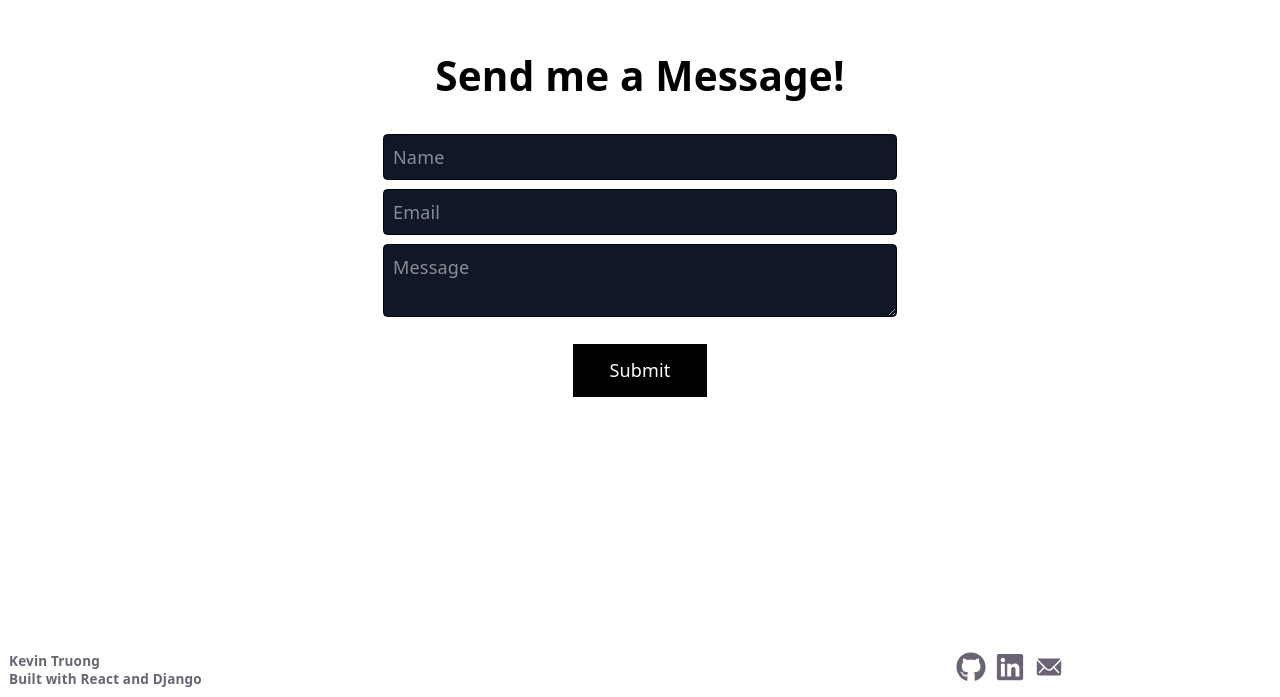
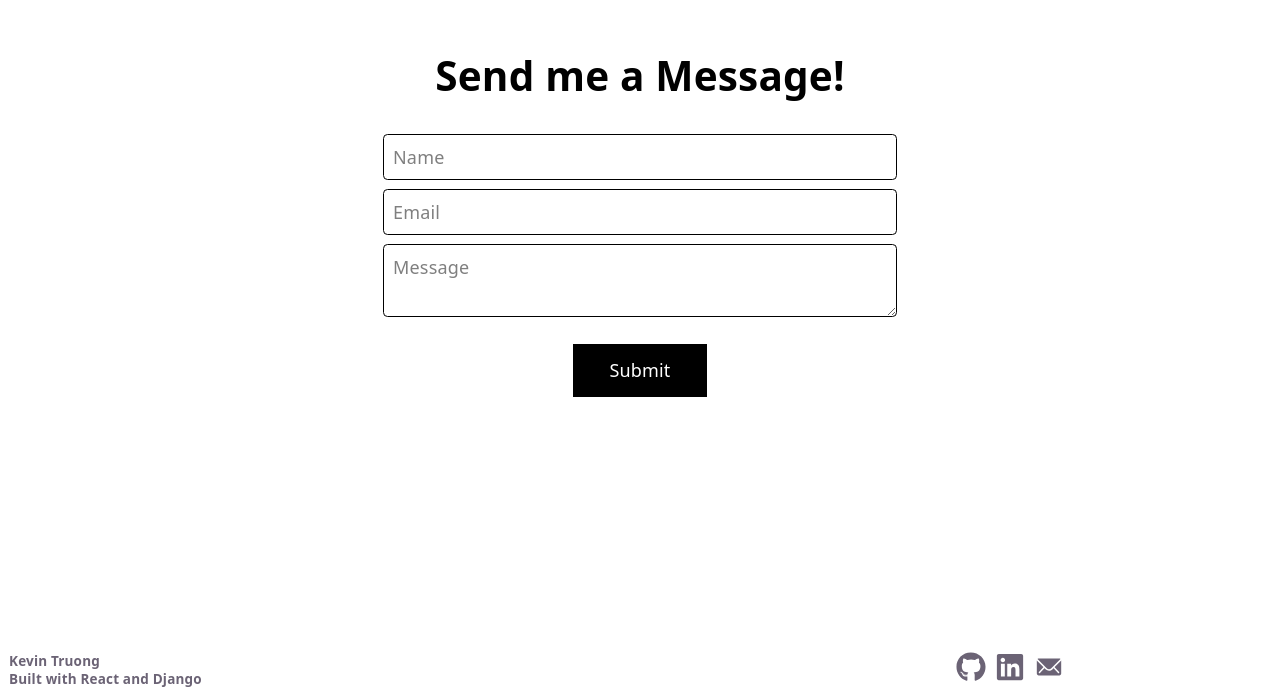
Before and after one commit to VisualRaindrop/visualraindrop-web, a React (Vite) app in the folder frontend/: page / in a window 1280 px wide. Shown: the part 2593-3290 px from the top of the page. Built offline with nearby package versions, Linux system fonts and the light colour scheme; no server answers.

Commit message:
Apply correct styling for white mode contact form, and update dark mode styles

```diff
--- a/frontend/src/sections/Contact.tsx
+++ b/frontend/src/sections/Contact.tsx
@@ -29,14 +29,14 @@ function Contact() {
                 <div className={'text-center mb-8'}>
                     <h2 className={'text-2xl md:text-3xl xl:text-4xl 2xl:text-5xl font-bold text-black dark:text-white'}>Send me a Message!</h2>
                 </div>
-                <form onSubmit={handleSubmit} className={'w-1/2 flex flex-col gap-2 text-white dark:text-black rounded-lg'}>
+                <form onSubmit={handleSubmit} className={'w-1/2 flex flex-col gap-2 text-black dark:text-black rounded-lg'}>
                     <input
                         type='text'
                         name='name'
                         value={contact_form_data.name}
                         onChange={handleChange}
                         placeholder='Name'
-                        className={'w-full border border-black bg-gray-900 dark:border-white dark:bg-gray-100 rounded p-2'}
+                        className={'w-full border border-black bg-white dark:border-white dark:bg-gray-100 rounded p-2'}
                         required
                     />
                     <input
@@ -45,7 +45,7 @@ function Contact() {
                         value={contact_form_data.email}
                         onChange={handleChange}
                         placeholder='Email'
-                        className={'w-full border border-black bg-gray-900 dark:border-white dark:bg-gray-100 rounded p-2'}
+                        className={'w-full border border-black bg-white dark:border-white dark:bg-gray-100 rounded p-2'}
                         required
                     />
                     <textarea
@@ -53,7 +53,7 @@ function Contact() {
                         value={contact_form_data.message}
                         onChange={handleChange}
                         placeholder='Message'
-                        className={'w-full border border-black bg-gray-900 dark:border-white dark:bg-gray-100 rounded p-2'}
+                        className={'w-full border border-black bg-white dark:border-white dark:bg-gray-100 rounded p-2'}
                         required
                     ></textarea>
                     <div className='flex justify-center pt-4'>
--- a/frontend/src/styles/Resume.css
+++ b/frontend/src/styles/Resume.css
@@ -2,17 +2,29 @@
 @custom-variant dark (&:where(.dark, .dark *));
 
 .custom-line:before {
-    @apply bg-black dark:bg-slate-300;
+    @apply bg-black;
 }
 
 .vertical-timeline-element-content {
-    @apply bg-white dark:bg-slate-900
-            text-slate-900 dark:text-slate-50
+    @apply bg-white
+            text-slate-900
             p-6 md:p-8 rounded-xl box-border
             shadow-[0_4px_12px_rgba(0,0,0,0.4)]
             dark:shadow-[0_4px_25px_rgba(0,0,0,0.4)]
 }
 
 .vertical-timeline-element-content-arrow {
-    @apply border-r-white dark:border-r-slate-900;
+    @apply border-r-white;
 }
+
+.dark .custom-line:before {
+    @apply bg-slate-300;
+}
+
+.dark .vertical-timeline-element-content {
+    @apply bg-slate-900 text-slate-50;
+}
+
+.dark .vertical-timeline-element-content-arrow {
+    @apply border-r-slate-900;
+}
```
